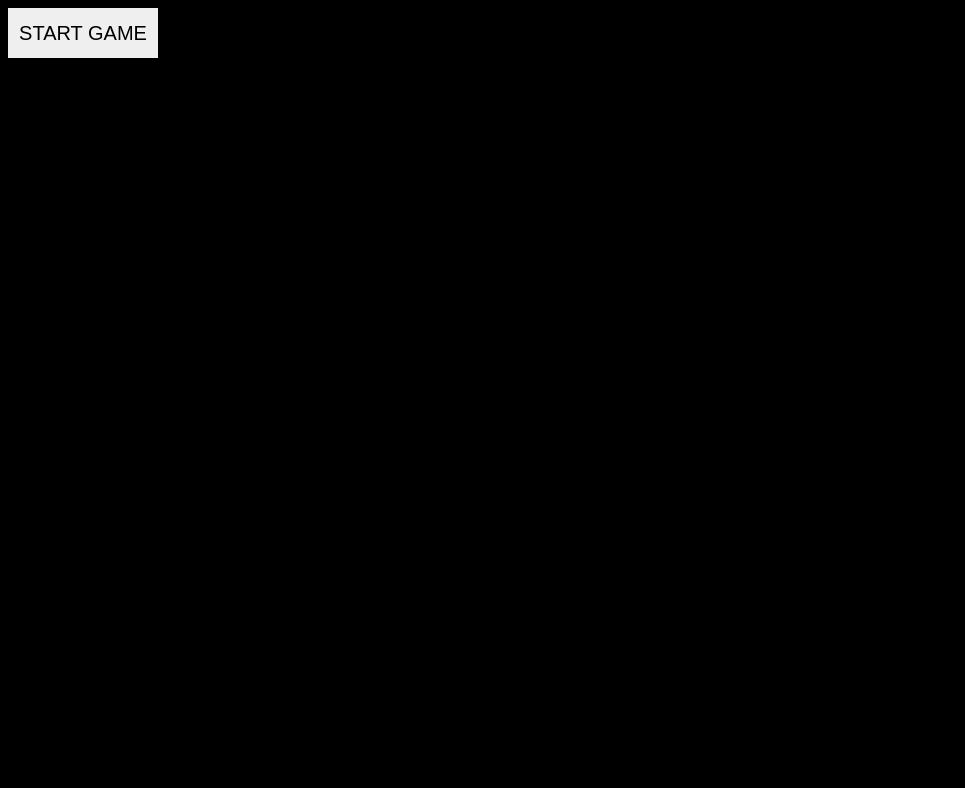
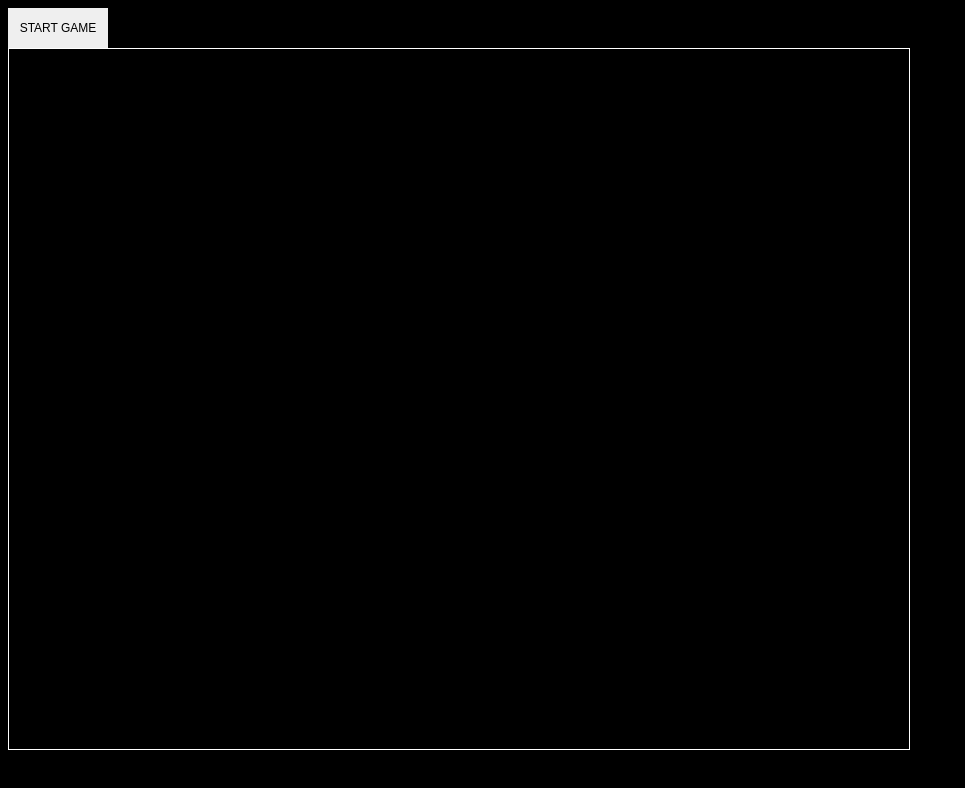
Before and after one commit to michaelsmueller/light-cycles, a plain HTML site: page index.html in a window 1280 px wide. Shown: the whole page, without its empty margins (0-965 px from the left). Drawn offline with Linux system fonts and the light colour scheme.

Commit message:
adjusting grid size

```diff
--- a/css/style.css
+++ b/css/style.css
@@ -3,10 +3,14 @@ body {
 }
 
 #start {
-    width: 150px;
-    height: 50px;
-    font-size: 20px;
+    width: 100px;
+    height: 40px;
+    font-size: 12px;
     color: #000;
     padding: 10px;
     border: white;
 }
+
+#game-grid {
+    border: 1px solid white;
+}
--- a/js/main.js
+++ b/js/main.js
@@ -2,8 +2,8 @@
 
 let ctx, game;
 let canvas = document.getElementById('game-grid');
-canvas.width = 800;
-canvas.height = 600;
+canvas.width = 900;
+canvas.height = 700;
 ctx = canvas.getContext('2d');
 
 function gameOver() {
```
